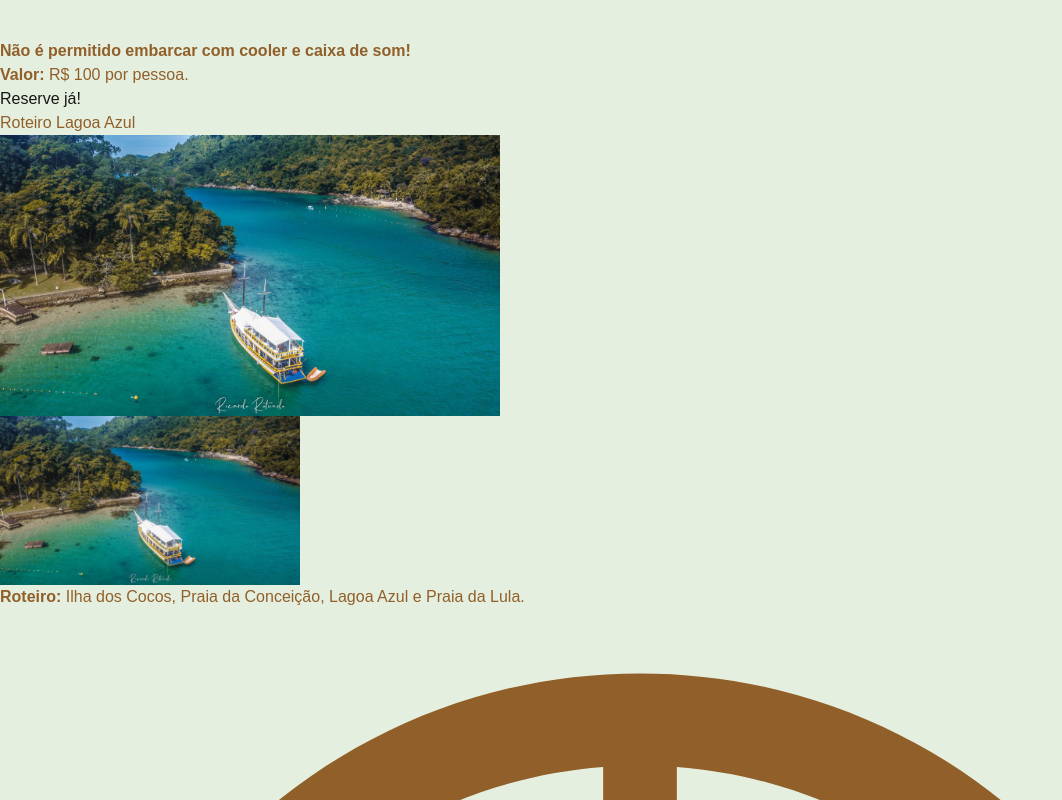
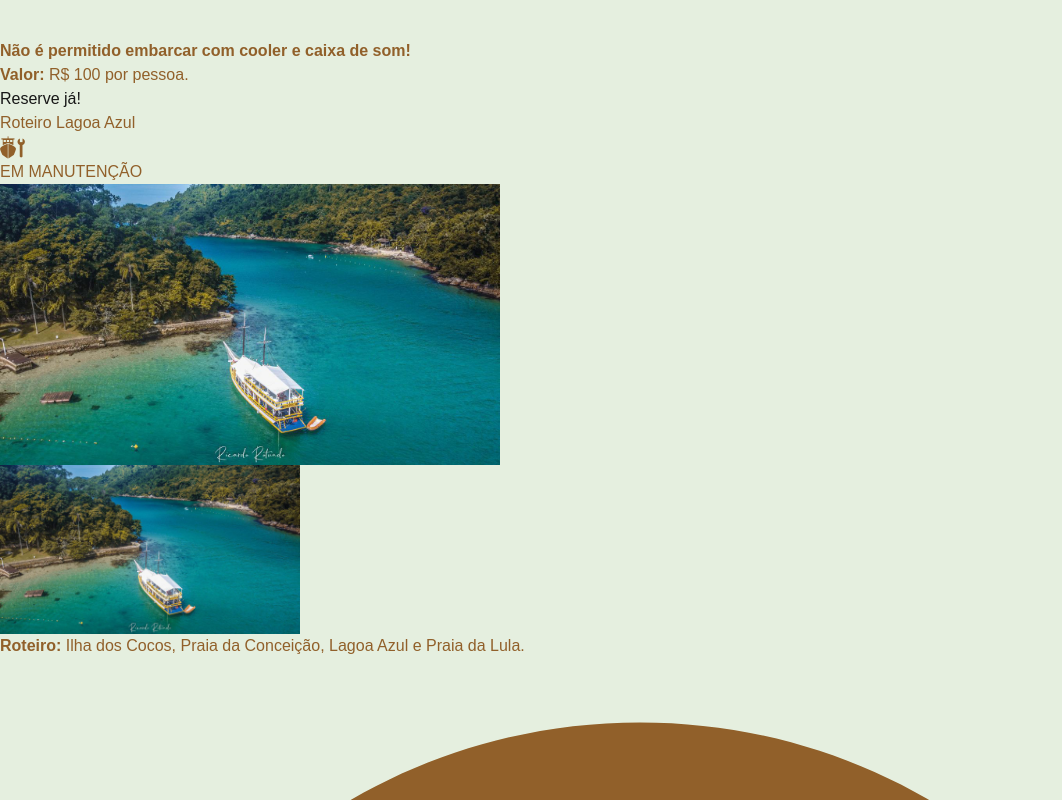
Before and after one commit to fabiosachetto/spa-roteiro-paraty, a Next.js app in the folder roteiro-paraty/: page /escunas in a window 1280 px wide. Shown: the part 4760-5560 px from the top of the page, without its empty margins (0-1062 px from the left). Built offline with nearby package versions, Linux system fonts and the light colour scheme.

Commit message:
alteração no valor pra pascoa e retirando manutenção de uma escuna e colocando em outra.

```diff
--- a/roteiro-paraty/src/app/escunas/page.tsx
+++ b/roteiro-paraty/src/app/escunas/page.tsx
@@ -91,6 +91,22 @@ export default function Escunas() {
               <strong>Valor:</strong> {infoEscuna.valor} por pessoa.
             </p>
 
+            {infoEscuna.pascoa && (
+              <p className="table mb-5 m-auto">
+                <Image
+                  src="/assets/images/pascoa.png"
+                  alt={infoEscuna.alt_title}
+                  title={infoEscuna.alt_title}
+                  width={30}
+                  height={30}
+                  className="float-left mr-2"
+                />
+                <strong className="mt-1 inline-block">
+                  {infoEscuna.pascoa}
+                </strong>
+              </p>
+            )}
+
             <div className="mt-5">
               <Link
                 href={infoEscuna.contato}
--- a/roteiro-paraty/src/data/infosEscunas.json
+++ b/roteiro-paraty/src/data/infosEscunas.json
@@ -11,11 +11,12 @@
     "wifi": "",
     "alerta": "Não é permitido embarcar com cooler e caixa de som!",
     "valor": "R$ 100",
+    "pascoa": "",
     "contato": "https://api.whatsapp.com/send?phone=5524992779411&text=Olá,%20vim%20do%20site%20e%20tenho%20interesse%20no%20passeio%20de%20Escuna:%20De%20um%20Andar."
   },
   {
     "titulo": "Roteiro Lagoa Azul",
-    "manutencao": "",
+    "manutencao": "boat-manutencao.png",
     "imagem": "escuna-roteiro-lagoa-azul.jpeg",
     "alt_title": "Roteiro Lagoa Azul: Ilha dos Cocos, Praia da Conceição, Lagoa Azul e Praia da Lula.",
     "roteiro": "Ilha dos Cocos, Praia da Conceição, Lagoa Azul e Praia da Lula.",
@@ -25,6 +26,7 @@
     "wifi": "Wi-Fi disponível.",
     "alerta": "Não é permitido embarcar com cooler e caixa de som!",
     "valor": "R$ 110",
+    "pascoa": "",
     "contato": "https://api.whatsapp.com/send?phone=5524992779411&text=Olá,%20vim%20do%20site%20e%20tenho%20interesse%20no%20passeio%20de%20Escuna:%20Roteiro%20Lagoa%20Azul."
   },
   {
@@ -39,6 +41,7 @@
     "wifi": "",
     "alerta": "Não é permitido embarcar com cooler e caixa de som!",
     "valor": "R$ 110",
+    "pascoa": "",
     "contato": "https://api.whatsapp.com/send?phone=5524992779411&text=Olá,%20vim%20do%20site%20e%20tenho%20interesse%20no%20passeio%20de%20Escuna:%20Tradicional."
   },
   {
@@ -53,6 +56,7 @@
     "wifi": "Wi-Fi disponível.",
     "alerta": "Não é permitido embarcar com cooler e caixa de som!",
     "valor": "R$ 150",
+    "pascoa": "OBS: Entre os dias 18/04 e 21/04 o valor deste passeio será de R$180 por pessoa.",
     "contato": "https://api.whatsapp.com/send?phone=5524992779411&text=Olá,%20vim%20do%20site%20e%20tenho%20interesse%20no%20passeio%20de%20Escuna:%20Escuna%20Temática%20de%20Piratas."
   },
   {
@@ -67,11 +71,12 @@
     "wifi": "Wi-Fi disponível.",
     "alerta": "Não é permitido embarcar com cooler e caixa de som!",
     "valor": "R$ 150",
+    "pascoa": "OBS: Entre os dias 18/04 e 21/04 o valor deste passeio será de R$180 por pessoa.",
     "contato": "https://api.whatsapp.com/send?phone=5524992779411&text=Olá,%20vim%20do%20site%20e%20tenho%20interesse%20no%20passeio%20de%20Escuna:%20Roteiro%20Ilha%20dos%20Cocos."
   },
   {
     "titulo": "Passeio Vespertino",
-    "manutencao": "boat-manutencao.png",
+    "manutencao": "",
     "imagem": "escuna-vespertina.jpeg",
     "alt_title": "Passeio Vespertino: Ilha Comprida, Ilha da Pescaria e Praia Vermelha.",
     "roteiro": "Ilha Comprida, Ilha da Pescaria e Praia Vermelha.",
@@ -81,6 +86,7 @@
     "wifi": "",
     "alerta": "O almoço ocorrerá em um restaurante fora da embarcação.",
     "valor": "R$ 120",
+    "pascoa": "",
     "contato": "https://api.whatsapp.com/send?phone=5524992779411&text=Olá,%20vim%20do%20site%20e%20tenho%20interesse%20no%20passeio%20de%20Escuna:%20Vespertino."
   },
   {
@@ -95,6 +101,7 @@
     "wifi": "",
     "alerta": "O almoço ocorrerá em um restaurante na Praia do Cruzeiro, sendo este um serviço oferecido a parte.",
     "valor": "R$ 250",
+    "pascoa": "",
     "contato": "https://api.whatsapp.com/send?phone=5524992779411&text=Olá,%20vim%20do%20site%20e%20tenho%20interesse%20no%20passeio%20de%20Lancha%20Compartilhada:%20SACO%20DO%20MAMANGUÁ."
   }
 ]
```
Also changed, not shown: roteiro-paraty/public/assets/images/pascoa.png (added).
